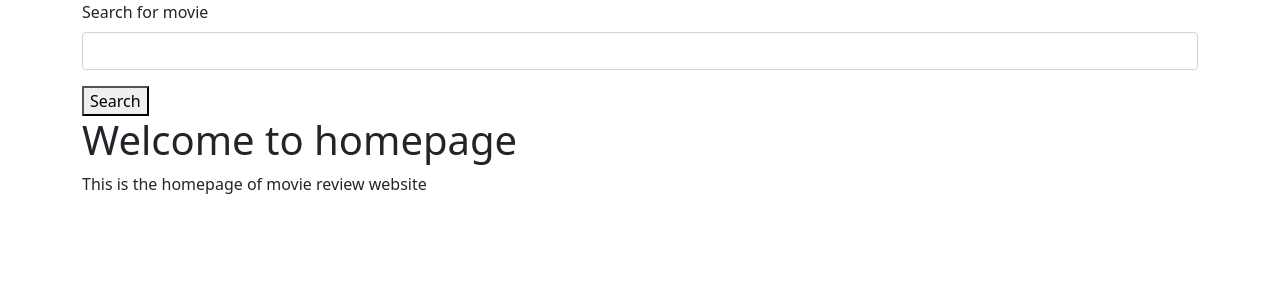
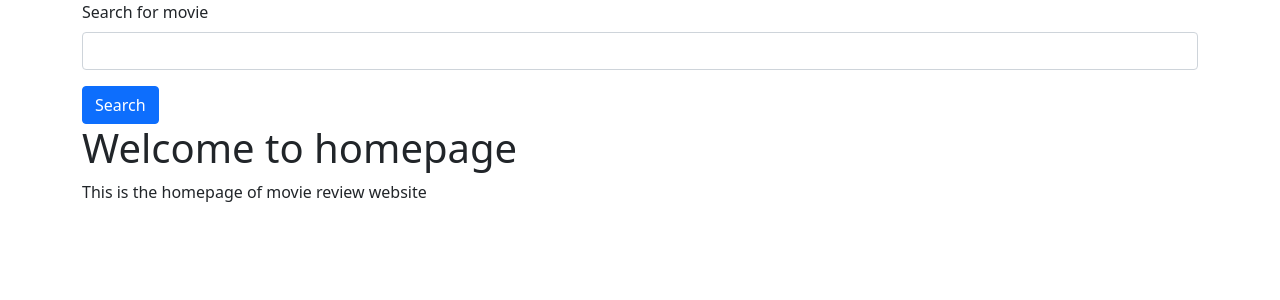
Before and after one commit to paulnyabaro/moviereviews, a Django app: page / in a window 1280 px wide. Shown: the top 300 px of the page. Run offline with Django 4.2, Linux system fonts and the light colour scheme; parts of the project's set-up code (start-up, migrations or seed data) failed here and were passed over.

Commit message:
Added search form

```diff
--- a/movie/templates/home.html
+++ b/movie/templates/home.html
@@ -12,7 +12,7 @@
         <form action="">
             <label class="form-label" for="movieSearch">Search for movie</label>
             <input type="search" name="searchMovie" id="movieSearch" class="form-control mb-3">
-            <button type="submit">Search</button>
+            <button type="submit" class="btn btn-primary">Search</button>
         </form>
         <h1>Welcome to homepage</h1>
         <p>This is the homepage of movie review website</p>
```
